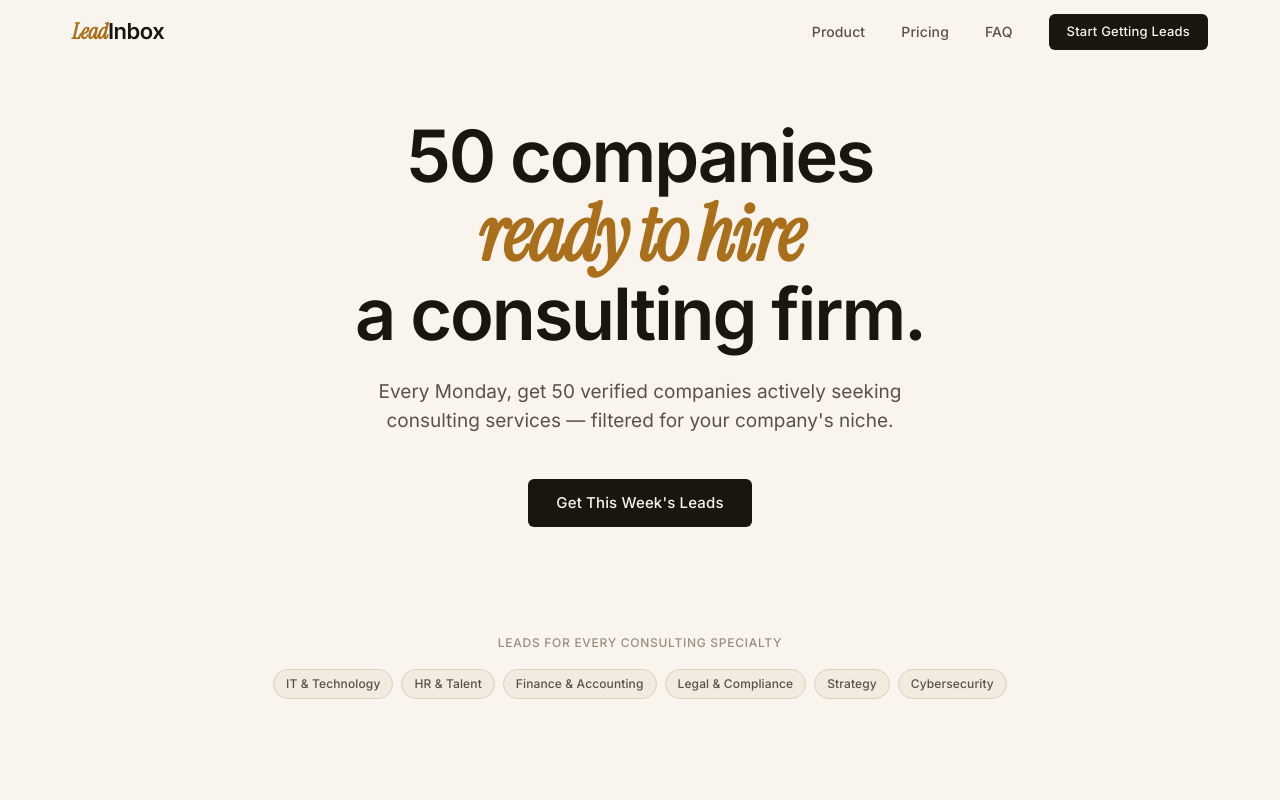
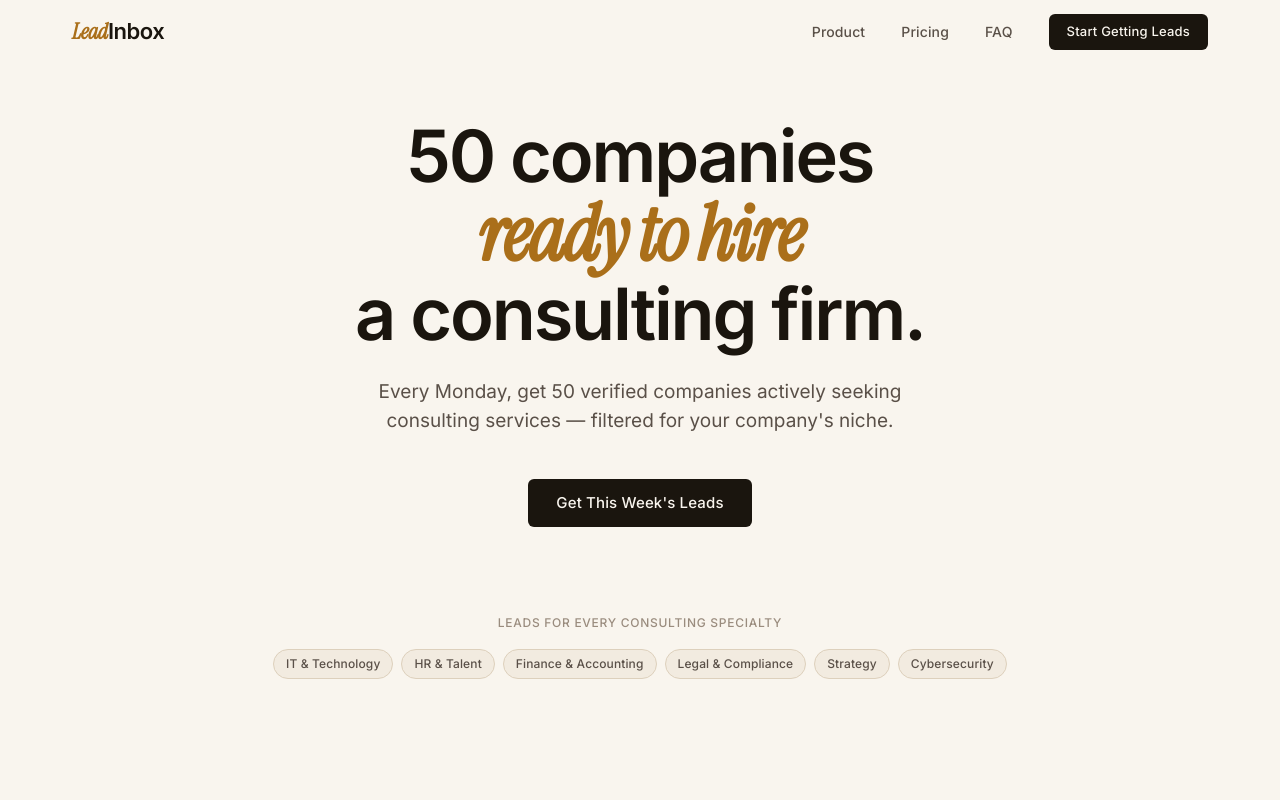
Before and after one commit to ArtemiiHH/consulting-leads, a React (Vite) app: page / in a window 1280 px wide. Shown: the top 800 px of the page. Built offline with nearby package versions, Linux system fonts and the light colour scheme; a web font is replaced by a local one.

Commit message:
Give trustStrip less padding

```diff
--- a/src/components/Hero/Hero.module.css
+++ b/src/components/Hero/Hero.module.css
@@ -112,7 +112,7 @@
   gap: 16px;
   flex-wrap: wrap;
   justify-content: center;
-  padding-top: 50px;
+  padding-top: 30px;
 }
 
 .trustLabel {
```
